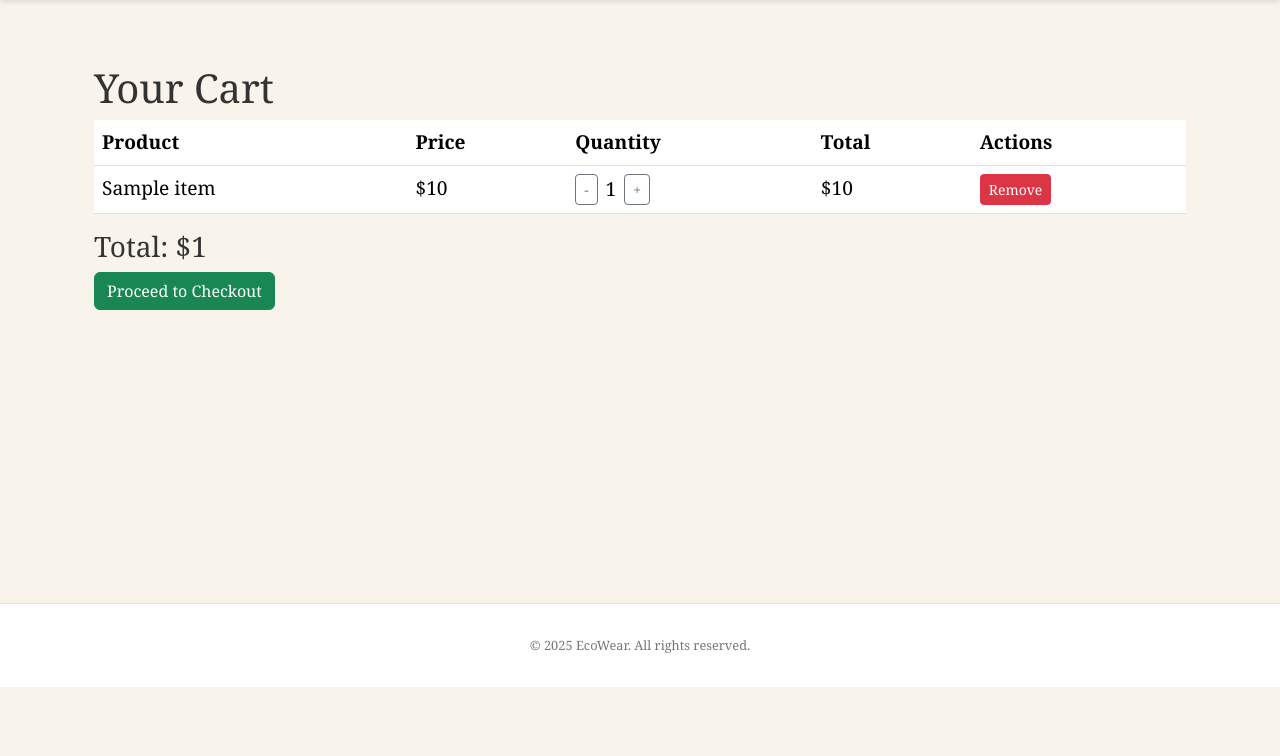
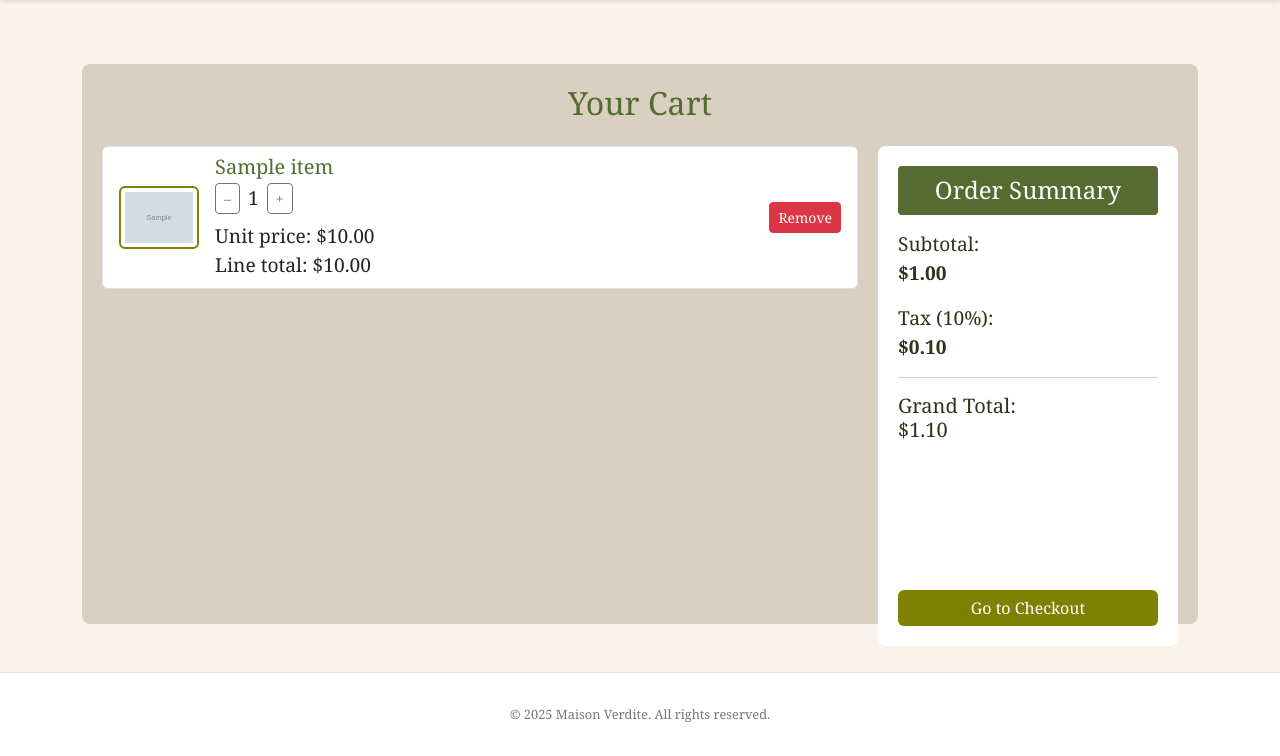
Before and after one commit to Emiliaa1/IA1_Tema, a Flask app: template templates/cart.html in a window 1280 px wide. Shown: the part 113-869 px from the top of the page. Before the commit the page ends 800 px from the top, so only its background shows below. Run offline with Flask 3, Linux system fonts and the light colour scheme; the template is opened without the code that fills it: most values are stand-ins (such as "Sample title", 1, 10 or a date in 2020); grey boxes marked "Sample" are stand-in pictures; some libraries are stand-ins or nearby versions.

Commit message:
Checkout form + cart

```diff
--- a/app/main_app.py
+++ b/app/main_app.py
@@ -3,6 +3,7 @@ from flask import Flask, request, render_template, redirect, session
 from .pages.index import index_pages
 from .pages.cart import cart_pages
 from .pages.login import login_pages
+from .pages.checkout import checkout_pages
 
 # Initialize the Flask application
 # Note: static folder means all files in there will be automatically offered over HTTP
@@ -13,3 +14,4 @@ app.secret_key = "gxnMaYjinQ27DeBwgKsDyuDQO"
 app.register_blueprint(index_pages)
 app.register_blueprint(cart_pages)
 app.register_blueprint(login_pages)
+app.register_blueprint(checkout_pages)
--- a/app/pages/index.py
+++ b/app/pages/index.py
@@ -31,7 +31,8 @@ def add_to_cart():
         cart[pid] = {
             "name":  product["name"],
             "price": product["price"],
-            "count": 1
+            "count": 1,
+            "image": product["image"]
         }
 
     session["cart"] = cart
--- a/templates/_layout.html
+++ b/templates/_layout.html
@@ -50,7 +50,7 @@
             {% endblock %}
         </main>
         <footer class="text-center py-10 border-top">
-            <p class="mb-0">&copy; 2025 EcoWear. All rights reserved.</p>
+            <p class="mb-0">&copy; 2025 Maison Verdite. All rights reserved.</p>
         </footer>
         <script src="{{ url_for('static', filename='bootstrap/js/bootstrap.bundle.min.js') }}"></script>
     </body>
--- a/templates/cart.html
+++ b/templates/cart.html
@@ -1,46 +1,129 @@
 {% extends "_layout.html" %}
 
-{% block title %}Cart - Maison Verdite{% endblock %}
+{% block title %}Cart – Maison Verdite{% endblock %}
 
 {% block content %}
-<div class="container my-5">
-  <h1>Your Cart</h1>
+<style>
+  .cart-wrapper {
+    background-color: #dad0c2; /* beige */
+    padding: 20px;
+    border-radius: 8px;
+    max-width: 1200px;
+    height: 70vh;
+    margin: 0 auto;
+  }
+  .cart-content {
+    display: flex;
+    justify-content: space-between;
+    gap: 20px;
+  }
+  .cart-items {
+    flex: 2;
+    max-height: 500px;
+    overflow-y: auto;
+    min-width: 300px;
+  }
+  .summary-card {
+    flex: none;
+    width: 300px;
+    height: 500px;
+    background-color: #fff; /* dark blue */
+    color: #2b3618;
+    border-radius: 8px;
+    display: flex;
+    flex-direction: column;
+    justify-content: space-between;
+    padding: 20px;
+  }
+  .summary-card .card-header {
+    background-color: #556B2F; /* dark olive */
+    color: #fff;
+    border-radius: 4px;
+    padding: 10px;
+    text-align: center;
+  }
+  .summary-body {
+    flex-grow: 1;
+    margin-top: 15px;
+  }
+  .btn-olive {
+    background-color: #808000;
+    color: #fff;
+    border: none;
+  }
+  .btn-olive:hover {
+    background-color: #6B8E23;
+  }
+  .empty-cart {
+    text-align: center;
+    margin-top: 50px;
+  }
+  .empty-cart img {
+    max-width: 300px;
+    width: 100%;
+    height: auto;
+    margin-top: 20px;
+  }
+</style>
+
+<div class="cart-wrapper my-5">
+  <h2 class="text-center mb-4" style="color: #556B2F;">Your Cart</h2>
+  <div class="cart-content">
+    <!-- LEFT: Items -->
+    <div class="cart-items list-group mb-4">
       {% if cart %}
-  <table class="table">
-    <thead>
-      <tr>
-        <th>Product</th>
-        <th>Price</th>
-        <th>Quantity</th>
-        <th>Total</th>
-        <th>Actions</th>
-      </tr>
-    </thead>
-    <tbody>
-      {% for product_id, item in cart.items() %}
-      <tr>
-        <td>{{ item.name }}</td>
-        <td>${{ item.price }}</td>
-        <td>
-          <div class="d-flex align-items-center">
-            <a href="/cart/decrease-item?id={{ product_id }}" class="btn btn-outline-secondary btn-sm me-2">-</a>
+        {% for pid, item in cart.items() %}
+        <div class="list-group-item d-flex align-items-center">
+          <img src="{{ url_for('static', filename=item.image) }}"
+               alt="{{ item.name }}"
+               class="img-thumbnail me-3"
+               style="width: 80px; height:auto; border: 2px solid #808000;">
+          <div class="flex-grow-1">
+            <h5 class="mb-1" style="color: #556B2F;">{{ item.name }}</h5>
+            <div class="d-flex align-items-center mb-2">
+              <a href="{{ url_for('cart.decrease_item') }}?id={{ pid }}"
+                 class="btn btn-outline-secondary btn-sm me-2">–</a>
               <span>{{ item.count }}</span>
-            <a href="/cart/add-item?id={{ product_id }}" class="btn btn-outline-secondary btn-sm ms-2">+</a>
+              <a href="{{ url_for('cart.add_to_cart_from_cart') }}?id={{ pid }}"
+                 class="btn btn-outline-secondary btn-sm ms-2">+</a>
             </div>
-        </td>
-        <td>${{ item.price * item.count }}</td>
-        <td>
-          <a href="/cart/remove-item?id={{ product_id }}" class="btn btn-danger btn-sm">Remove</a>
-        </td>
-      </tr>
+            <p class="mb-0">Unit price: ${{ '%.2f' % item.price }}</p>
+            <p class="mb-0">Line total: ${{ '%.2f' % (item.price * item.count) }}</p>
+          </div>
+          <a href="{{ url_for('cart.remove_from_cart') }}?id={{ pid }}"
+             class="btn btn-danger btn-sm ms-3">Remove</a>
+        </div>
         {% endfor %}
-    </tbody>
-  </table>
-  <h3>Total: ${{ total_price }}</h3>
-  <a href="/checkout" class="btn btn-success">Proceed to Checkout</a>
       {% else %}
+        <div class="empty-cart">
+        <img src="{{ url_for('static', filename='images/empty-cart.png') }}" alt="Empty Cart">
           <p class="lead">Your cart is empty.</p>
-  <a href="/" class="btn btn-primary">Continue Shopping</a>
+          <a href="{{ url_for('index.index_page') }}" class="btn btn-olive mt-3">Continue Shopping</a>
+        </div>
       {% endif %}
     </div>
+
+    <!-- RIGHT: Summary -->
+    {% if cart %}
+    <div class="summary-card">
+      <div class="card-header">
+        <h4 class="mb-0">Order Summary</h4>
+      </div>
+      <div class="summary-body">
+        {% set subtotal = total_price %}
+        {% set taxes = subtotal * 0.10 %}
+        {% set total = subtotal + taxes %}
+        <p>Subtotal:<br><strong>${{ '%.2f' % subtotal }}</strong></p>
+        <p class="mt-2">Tax (10%):<br><strong>${{ '%.2f' % taxes }}</strong></p>
+        <hr style="border-color: #394235;">
+        <h5 class="mt-2">Grand Total:<br>${{ '%.2f' % total }}</h5>
+      </div>
+      <a href="{{ url_for('checkout.checkout_page') }}"
+         class="btn btn-olive w-100">
+        Go to Checkout
+      </a>
+    </div>
+    {% endif %}
+  </div>
+</div>
 {% endblock %}
--- a/templates/index.html
+++ b/templates/index.html
@@ -62,7 +62,7 @@
         <div class="card-body">
           <h5 class="card-title">{{ product.name }}</h5>
           <p class="card-text">${{ product.price }}</p>
-          <p class="card-text">${{ product.description }}</p>
+          <p class="card-text">{{ product.description }}</p>
           <a href="/cart/add-item?id={{ product.id }}" class="btn btn-outline-primary">Add to Cart</a>
         </div>
       </div>
```
Also changed, not shown: app/pages/checkout.py (added, +52 -0 lines), public/style.css (+35 -4 lines), templates/checkout.html (added, +71 -0 lines), templates/checkout_success.html (added, +11 -0 lines), public/images/empty-cart.png (added), templates/contact.html (added). Lines whose indentation alone changed are shown as unchanged.
